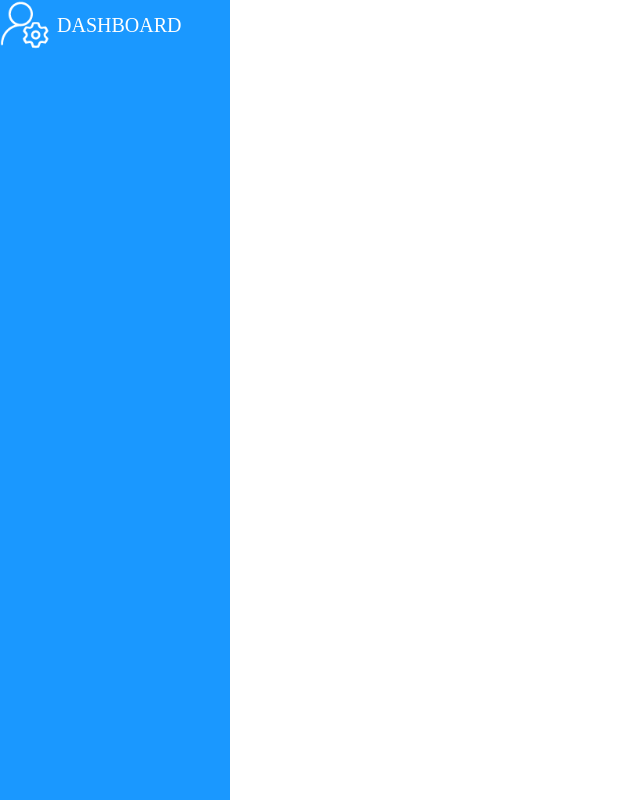
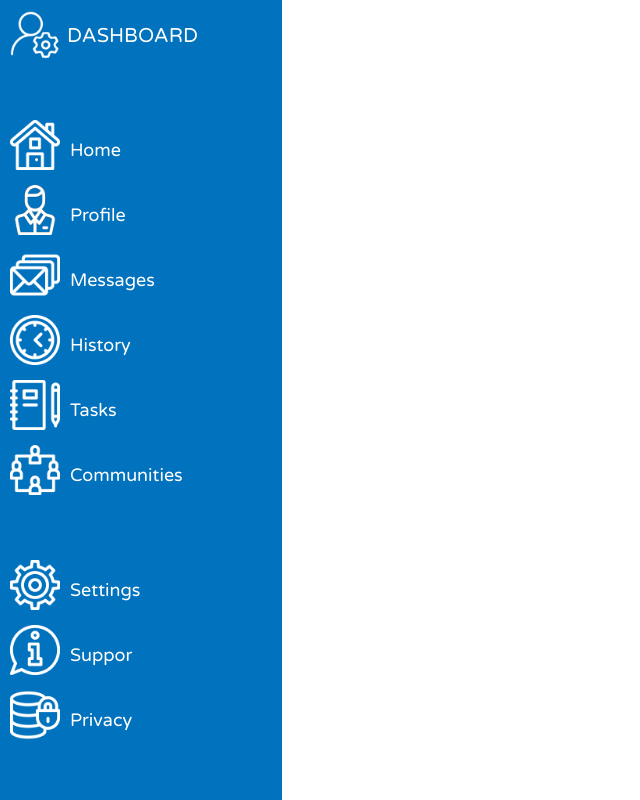
Before and after one commit to maciektt/dashboard-admin, a plain HTML site: page index.html in a window 1280 px wide. Shown: the whole page, without its empty margins (0-640 px from the left). Drawn offline with Linux system fonts and the light colour scheme; a web font is replaced by a local one.

Commit message:
zrobienie navbara

```diff
--- a/index.html
+++ b/index.html
@@ -5,8 +5,28 @@
     <meta name="viewport" content="width=device-width, initial-scale=1.0">
     <title>Document</title>
     <link rel="stylesheet" href="style.css">
-    <div class="main-left">
-        <div class="menu-big"><img src="icons/dashboard.png" alt="" class="dashboard-img">DASHBOARD</div>
+
+    <link rel="preconnect" href="https://fonts.googleapis.com">
+    <link rel="preconnect" href="https://fonts.gstatic.com" crossorigin>
+    <link href="https://fonts.googleapis.com/css2?family=Caveat:wght@500;700&family=Montserrat:wght@200&family=Mulish&family=Nanum+Gothic+Coding&family=Varela+Round&display=swap" rel="stylesheet">
+    <div class="navbar">
+        <div class="menu-big"><img src="icons/dashboard.png" alt="" class="dashboard-img"><div class="dashboard-napis">DASHBOARD</div></div>
+        <div class="navbar-mid">
+            <div class="menu"><img src="icons/house.png" alt="" class="navbar-img"><div class="navbar-napis">Home</div></div>
+            <div class="menu"><img src="icons/profile.png" alt="" class="navbar-img"><div class="navbar-napis">Profile</div></div>
+            <div class="menu"><img src="icons/messages.png" alt="" class="navbar-img"><div class="navbar-napis">Messages</div></div>
+            <div class="menu"><img src="icons/history.png" alt="" class="navbar-img"><div class="navbar-napis">History</div></div>
+            <div class="menu"><img src="icons/tasks.png" alt="" class="navbar-img"><div class="navbar-napis">Tasks</div></div>
+            <div class="menu"><img src="icons/communities.png" alt="" class="navbar-img"><div class="navbar-napis">Communities</div></div>
+        </div>
+        <div class="medium-bottom">
+            <div class="menu"><img src="icons/settings.png" alt="" class="navbar-img"><div class="navbar-napis">Settings</div></div>
+            <div class="menu"><img src="icons/support.png" alt="" class="navbar-img"><div class="navbar-napis">Suppor</div></div>
+            <div class="menu"><img src="icons/privacy.png" alt="" class="navbar-img"><div class="navbar-napis">Privacy</div></div>
+        </div>
+
+
+
     </div>
 </head>
 <body>
--- a/style.css
+++ b/style.css
@@ -2,27 +2,60 @@ body{
     width: 100vw;
     height: 100vh;
 }
-.main-left{
-    background-color: rgb(26, 152, 255);
-    width: 18%;
+.navbar{
+    background-color: rgb(1, 114, 189);
+    width: 22%;
     height: 100vh;
     color: white;
+	font-family: 'Caveat', cursive;
+	font-family: 'Montserrat', sans-serif;
+	font-family: 'Mulish', sans-serif;
+	font-family: 'Nanum Gothic Coding', monospace;
+	font-family: 'Varela Round', sans-serif;
+
 }
 .dashboard-img{
     width: 50px;
     margin-right: 7px;
+	margin-left: 10px;
+	margin-top: 10px;
 }
 .menu-big{
     font-size: 20px;
     display: flex;
     align-items: center;
-
+    font-size: 20px;
+}
+.dashboard-napis{
+	margin-top: 12px;
+}
+.navbar-img{
+	width: 50px;
 }
 
-
-
-
-
+.menu{
+	margin-left: 10px;
+	margin-top: 10px;
+	display: flex;
+	align-items: center;
+	font-size: 18.9px;
+	margin-bottom: 15px;
+}
+.navbar-napis{
+	margin-right: 7px;
+	margin-left: 10px;
+	margin-top: 10px;
+	font-size: 18px;
+}
+.navbar-mid{
+	margin-top: 60px;
+}
+.menu:hover{
+	transform: scale(1.03);
+}
+.medium-bottom{
+	margin-top: 65px;
+}
 
 
 
```
Also changed, not shown: icons/home.png (deleted), icons/house.png (added).
